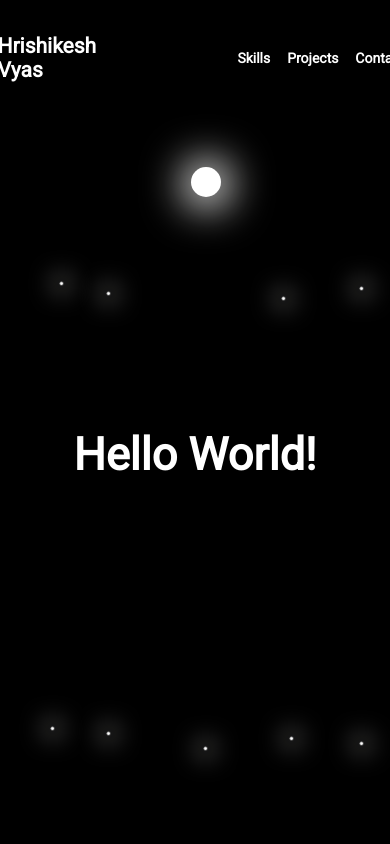
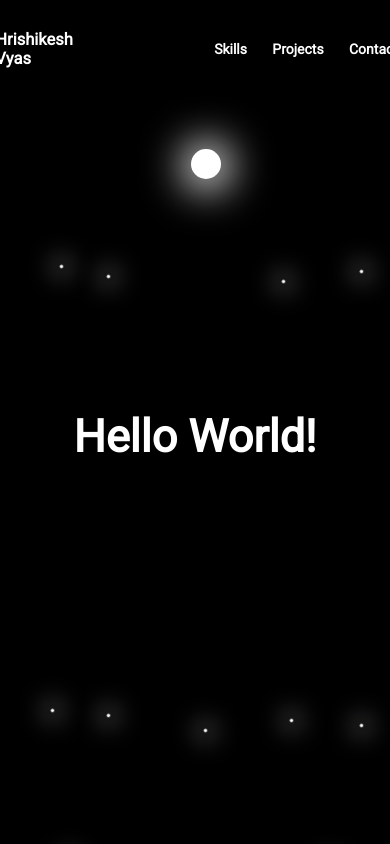
Before and after one commit to Lucifellow/Portfolio, a plain HTML site: page index.html in a window 390 px wide. Shown: the top 844 px of the page. Drawn offline with Linux system fonts and the light colour scheme.

Commit message:
fixed navbar for mobile

```diff
--- a/style.css
+++ b/style.css
@@ -210,7 +210,7 @@ a:hover{
 @media(max-width:1105px){
 
 	#header{
-		font-size:14px;
+		font-size:11px;
 		padding-left:3vw;
 	}
 
@@ -226,6 +226,7 @@ a:hover{
 	#navbar ul li{
 		padding-left:2vh;
 		padding-top:1vh;
+		padding-right:1vh;
 	}
 
 
```
